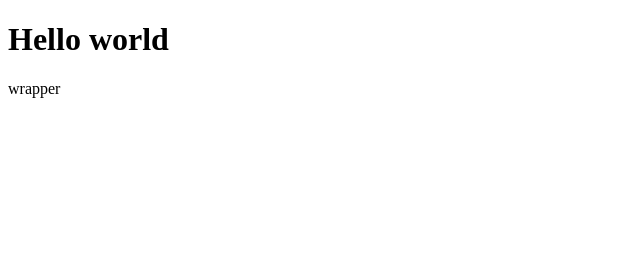
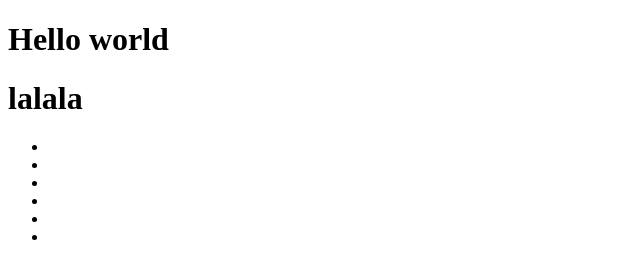
Before and after one commit to lazizachan/newprojekr, a plain HTML site: page index.html in a window 1280 px wide. Shown: the whole page, without its empty margins (0-640 px from the left). Drawn offline with Linux system fonts and the light colour scheme.

Commit message:
second deploy

```diff
--- a/index.html
+++ b/index.html
@@ -10,6 +10,14 @@
     <div class="wrapper">
       <h1>Hello world</h1>
     </div>
-    wrapper
+    <h1>lalala</h1>
+    <ul>
+      <li></li>
+      <li></li>
+      <li></li>
+      <li></li>
+      <li></li>
+      <li></li>
+    </ul>
   </body>
 </html>
```
